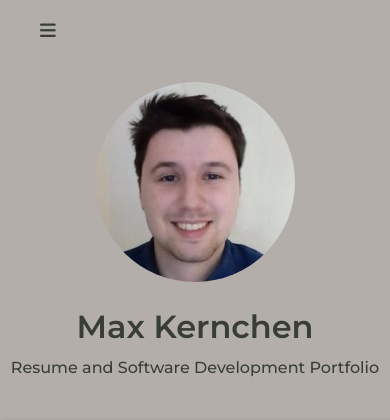
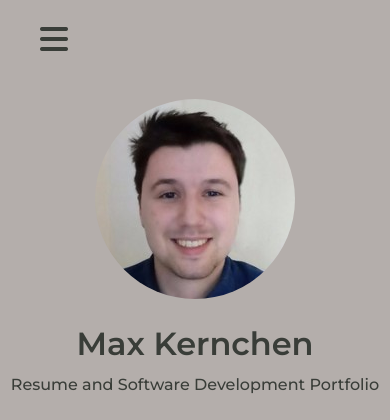
Before and after one commit to maxkernchen/maxkernchen.github.io, a PHP site: page / in a window 390 px wide. Shown: the top 420 px of the page. Run offline with PHP 8.4, Linux system fonts and the light colour scheme; some libraries are stand-ins or nearby versions.

Commit message:
changes for mobile view

```diff
--- a/styles.css
+++ b/styles.css
@@ -328,7 +328,7 @@ textarea:focus, input:focus{
   .hvr-icon-forward{
     font-size: xx-large;
   }
-  .linK{
+  .link{
     font-size: xx-large;
   }
 
```
